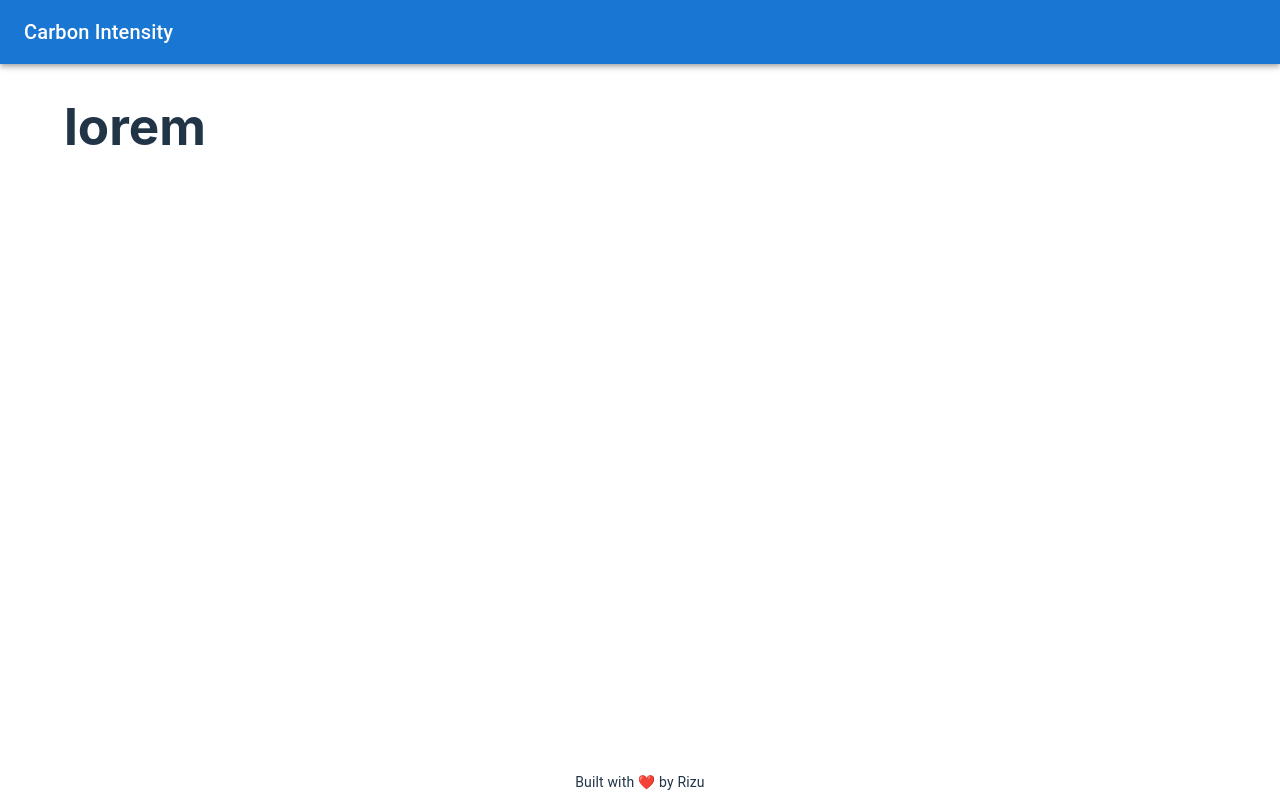
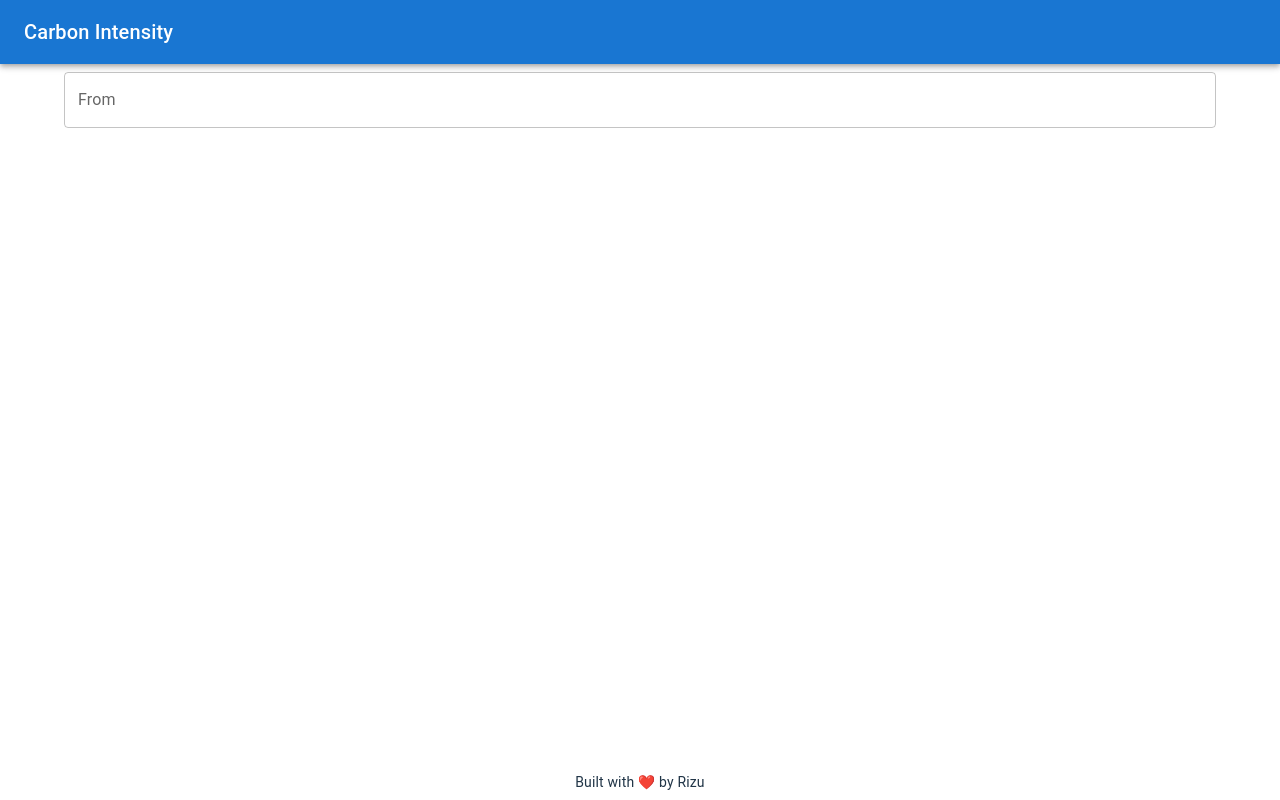
Before and after one commit to rizwan-rizu/arenko-excercise, a React (Vite) app: page / in a window 1280 px wide. Built offline with nearby package versions, Linux system fonts and the light colour scheme.

Commit message:
created date time component

```diff
--- a/src/App.tsx
+++ b/src/App.tsx
@@ -1,9 +1,18 @@
 import CarbonIntesity from "./pages/carbonIntensity";
+import { ThemeProvider, createTheme } from '@mui/material/styles';
+
+const theme = createTheme({
+  colorSchemes: {
+    dark: true,
+  },
+});
 
 const App = () => {
+  return (
+    <ThemeProvider theme={theme}>
+      <CarbonIntesity />
+    </ThemeProvider>
 
-  return (
-    <CarbonIntesity />
   );
 }
 
--- /dev/null
+++ b/src/commonComponents/dateTimeField.tsx
@@ -0,0 +1,21 @@
+import { DemoContainer } from '@mui/x-date-pickers/internals/demo';
+import { AdapterDayjs } from '@mui/x-date-pickers/AdapterDayjs';
+import { LocalizationProvider } from '@mui/x-date-pickers/LocalizationProvider';
+import { DateTimePicker } from '@mui/x-date-pickers/DateTimePicker';
+
+interface iDateTimeField {
+  label: string
+  handleChange: Function
+}
+
+const DateTimeField = (props: iDateTimeField) => {
+  const { label, handleChange } = props;
+  return (
+    <LocalizationProvider dateAdapter={AdapterDayjs}>
+      <DemoContainer components={['DateTimePicker']}>
+        <DateTimePicker label={label} onChange={(newValue) => handleChange(newValue)} />
+      </DemoContainer>
+    </LocalizationProvider>
+  );
+}
+export default DateTimeField;
--- a/src/pages/carbonIntensity/index.tsx
+++ b/src/pages/carbonIntensity/index.tsx
@@ -1,11 +1,13 @@
 import { Container } from "@mui/material";
 import Template from "../template";
+import DateTimeField from "../../commonComponents/dateTimeField";
+import { Dayjs } from "dayjs";
 
 const CarbonIntesity = () => {
 
   const body = () => (
     <Container>
-      <h1>lorem</h1>
+      <DateTimeField label="From" handleChange={(value: Dayjs) => console.log(value)} />
     </Container>
   )
 
--- a/src/pages/template/index.tsx
+++ b/src/pages/template/index.tsx
@@ -2,7 +2,7 @@ import Footer from "./footer";
 import Header from "./header";
 
 interface iTemplateProps {
-  body: any
+  body: any;
   headerTitle: string
 }
 
```
Also changed, not shown: package.json (+5 -3 lines), 1 other file (tests, documents, lock files or other folders).
